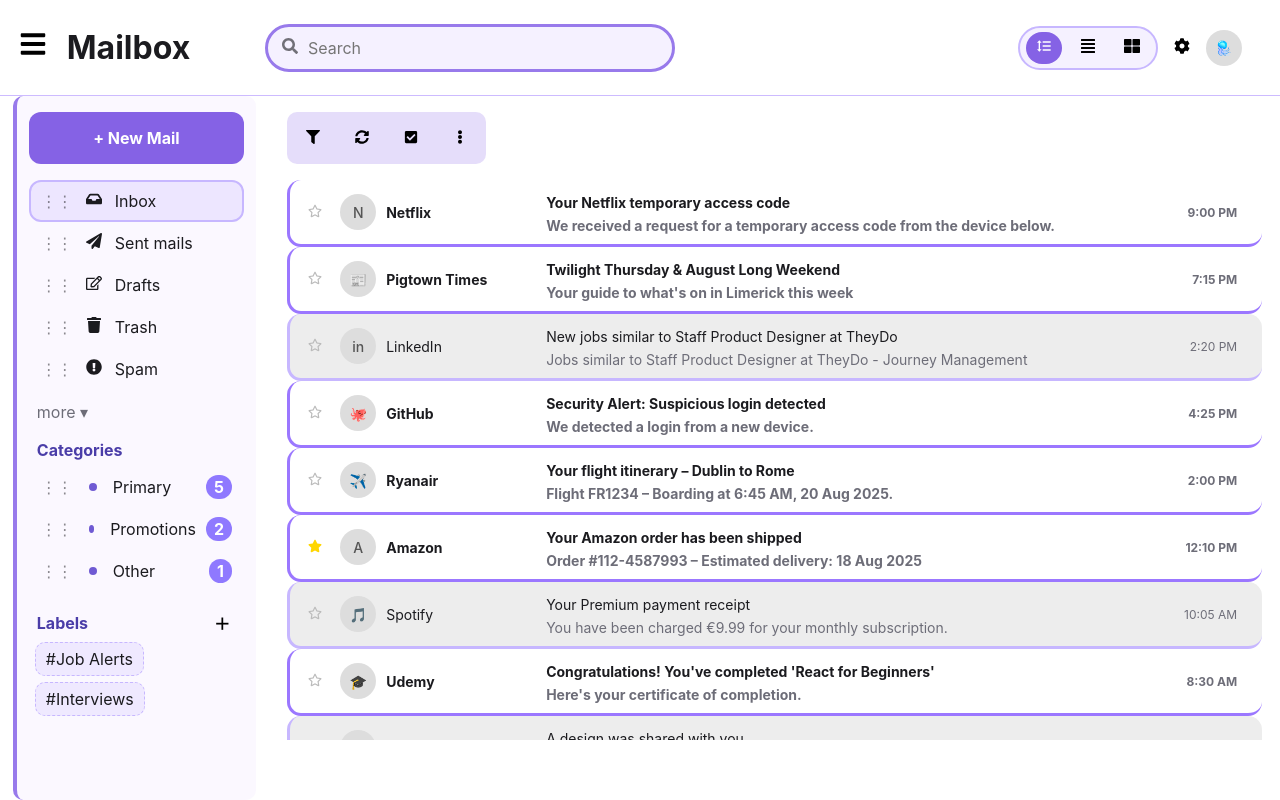
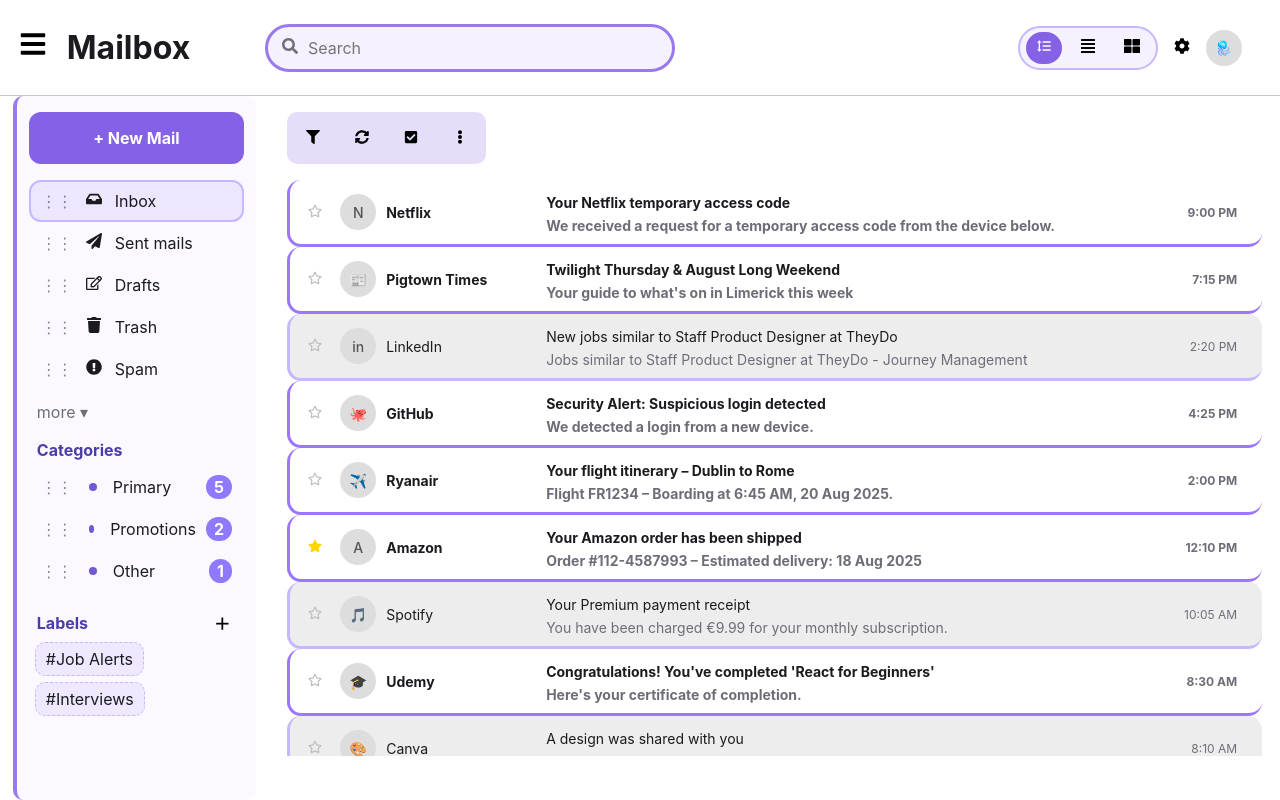
Before and after one commit to suppixie/mailbox, a React (Create React App) app: page / in a window 1280 px wide. Built offline with nearby package versions, Linux system fonts and the light colour scheme.

Commit message:
changed height of mail area

```diff
--- a/src/components/InboxViews/InboxComfortable.css
+++ b/src/components/InboxViews/InboxComfortable.css
@@ -2,9 +2,10 @@
     display:flex;
     flex-direction:column;
     padding-left: 1.5vw;
-    max-height: 70vh;
+    max-height: 72vh;
     overflow-y: auto;
-    width: 100%;}
+    width: 100%;
+bottom: 2px;}
 
 .list .row{
     position:relative;
--- a/src/components/InboxViews/InboxCondensed.css
+++ b/src/components/InboxViews/InboxCondensed.css
@@ -1,7 +1,7 @@
 .list.condensed{
     display:flex;
     flex-direction:column;
-     max-height: 70vh;
+     max-height: 72vh;
     overflow-y: auto;
     width: 100%;
 padding-left: 1.5vw;}
--- a/src/components/InboxViews/InboxGrid.css
+++ b/src/components/InboxViews/InboxGrid.css
@@ -2,6 +2,9 @@
     display:grid;
     grid-template-columns:repeat(2, minmax(45%,1fr));
     column-gap: 1.5vw;
+    max-height: 72vh;
+    overflow-y: auto;
+    width: 100%;
 padding-left: 1.5vw;}
 
 .card {
```
